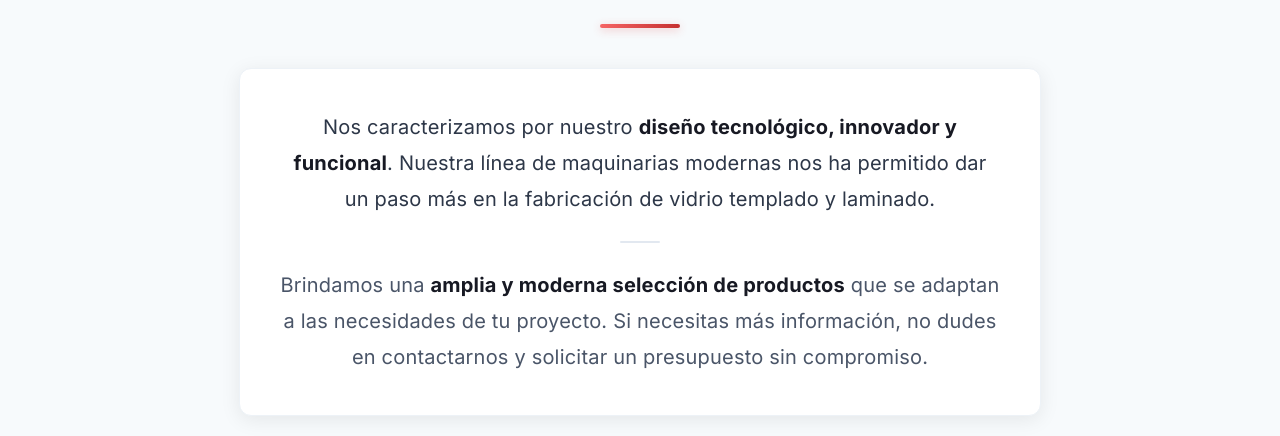
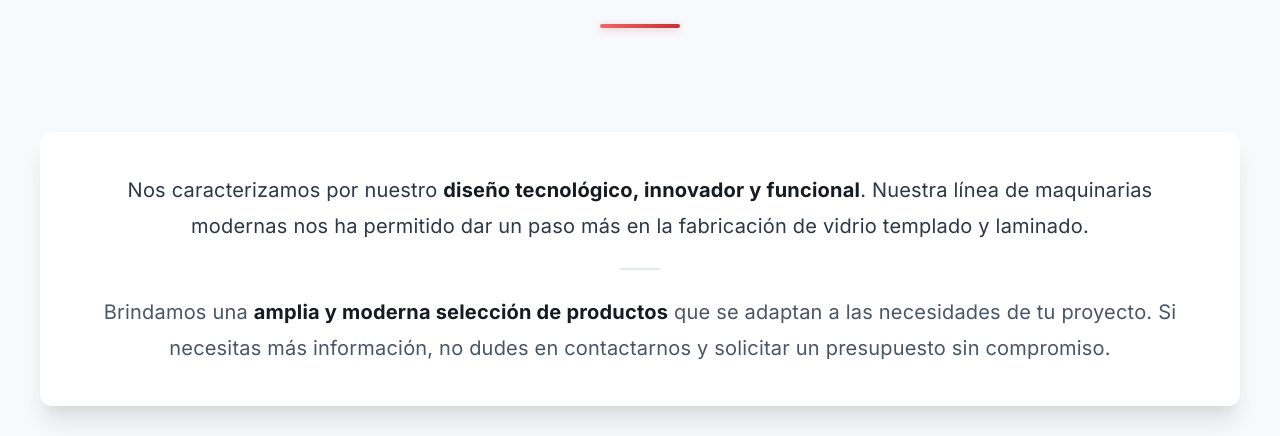
Before and after one commit to salva920/vidriosmilena, a Next.js app: page / in a window 1280 px wide. Shown: the part 1040-1476 px from the top of the page. Built offline with nearby package versions, Linux system fonts and the light colour scheme; grey boxes are pictures that could not be loaded.

Commit message:
mejorando seccion de nuestros servicios

```diff
--- a/components/ServicesSection.tsx
+++ b/components/ServicesSection.tsx
@@ -49,12 +49,14 @@ export default function ServicesSection({ onScrollToContact }: ServicesSectionPr
   return (
     <Box id="servicios" py="20" bg="gray.50">
       <Container maxW="container.xl">
-        <VStack spacing="20">
+        <VStack spacing="12">
+          {/* Header Section */}
           <Box
             textAlign="center"
             maxW="850px"
             mx="auto"
             px={{ base: '4', md: '6' }}
+            mb="4"
           >
             <Heading
               fontSize={{ base: '2xl', md: '3xl', lg: '4xl' }}
@@ -77,14 +79,19 @@ export default function ServicesSection({ onScrollToContact }: ServicesSectionPr
               mb={{ base: '8', md: '10' }}
               boxShadow="0 2px 8px rgba(229, 62, 62, 0.3)"
             />
+          </Box>
 
+          {/* Integrated Content: Description Card + Service Cards */}
+          <VStack spacing="8" w="100%">
+            {/* Description Card - Same style as service cards */}
             <Box
               bg="white"
               p={{ base: '6', md: '8', lg: '10' }}
               borderRadius="xl"
-              boxShadow="0 4px 20px rgba(0, 0, 0, 0.08)"
-              border="1px solid"
-              borderColor="gray.100"
+              boxShadow="xl"
+              w="100%"
+              maxW="1200px"
+              mx="auto"
             >
               <VStack spacing={{ base: '5', md: '6' }} align="stretch">
                 <Text
@@ -118,9 +125,9 @@ export default function ServicesSection({ onScrollToContact }: ServicesSectionPr
                 </Text>
               </VStack>
             </Box>
-          </Box>
 
-          <SimpleGrid columns={{ base: 1, md: 2, lg: 3 }} spacing="8">
+            {/* Service Cards Grid */}
+            <SimpleGrid columns={{ base: 1, md: 2, lg: 3 }} spacing="8" w="100%">
             {services.map((service, index) => (
               <Card key={index} bg="white" overflow="hidden" boxShadow="xl" borderRadius="xl">
                 <Image
@@ -148,7 +155,8 @@ export default function ServicesSection({ onScrollToContact }: ServicesSectionPr
                 </CardBody>
               </Card>
             ))}
-          </SimpleGrid>
+            </SimpleGrid>
+          </VStack>
         </VStack>
       </Container>
     </Box>
```
